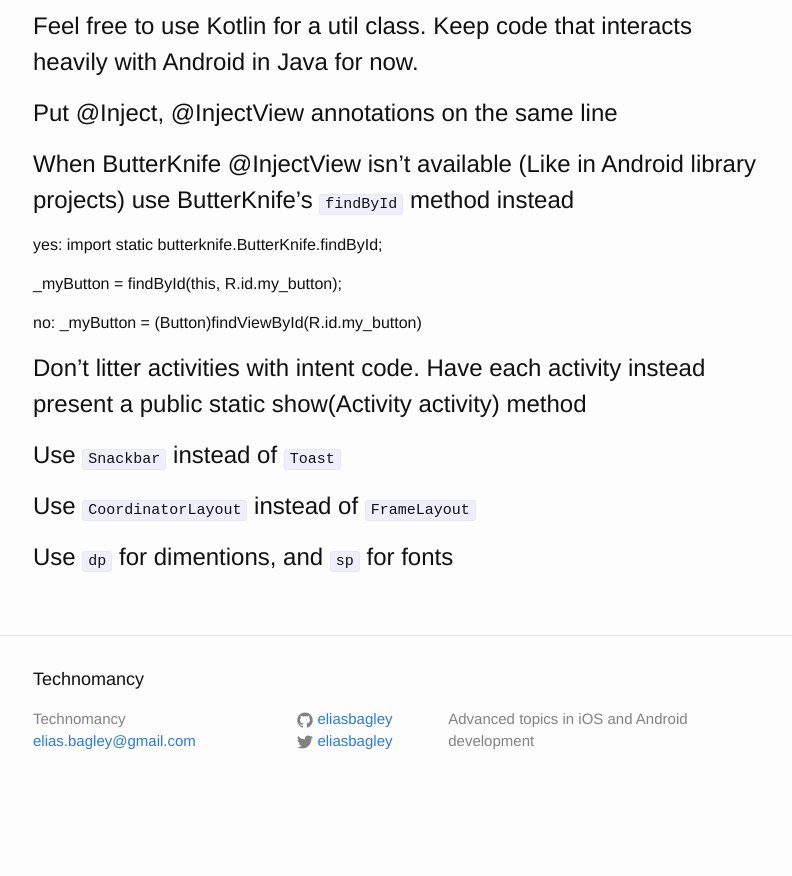
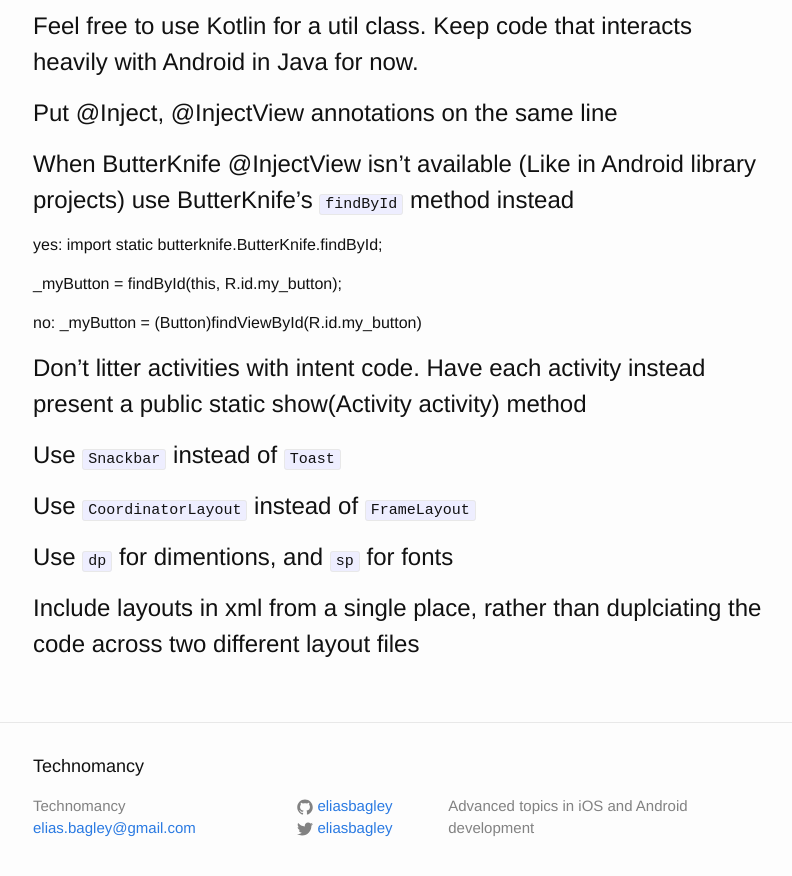
Before and after one commit to eliasbagley/eliasbagley.github.io, a Jekyll site: the page built from _posts/2015-10-27-android-style-guide.markdown, in a window 1280 px wide and 900 px high, scrolled down 6254 px. Shown: the top 876 px of the window, without its empty margins (237-1029 px from the left). Built offline with Jekyll 4.4.1, drawn with Linux system fonts in a browser that asks for light colours; Markdown is read by kramdown in place of the engine named in the settings; comment, search, counter and statistics services are not loaded; before the commit the page ends 7067 px from its top, so only the background shows below that.

Commit message:
Update style guide

```diff
--- a/_posts/2015-10-27-android-style-guide.markdown
+++ b/_posts/2015-10-27-android-style-guide.markdown
@@ -309,3 +309,5 @@ _myButton = (Button)findViewById(R.id.my_button)
 # Use `CoordinatorLayout` instead of `FrameLayout`
 
 # Use `dp` for dimentions, and `sp` for fonts
+
+# Include layouts in xml from a single place, rather than duplciating the code across two different layout files
```
